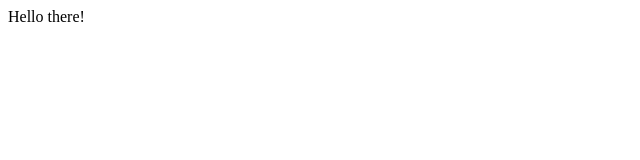
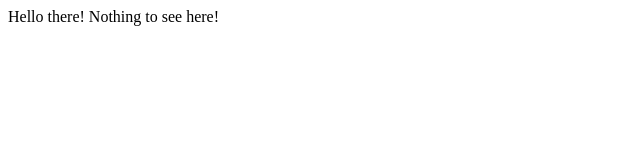
Before and after one commit to nipoonp/nipoon-website, a plain HTML site: page index.html in a window 1280 px wide. Shown: the whole page, without its empty margins (0-640 px from the left). Drawn offline with Linux system fonts and the light colour scheme.

Commit message:
Update text

```diff
--- a/index.html
+++ b/index.html
@@ -8,7 +8,7 @@
   <meta name="description" content="The HTML5 Herald">
   <meta name="author" content="SitePoint">
 </head>
-	<div>Hello there!</div>
+	<div>Hello there! Nothing to see here!</div>
 <body>
 </body>
 </html>
```
